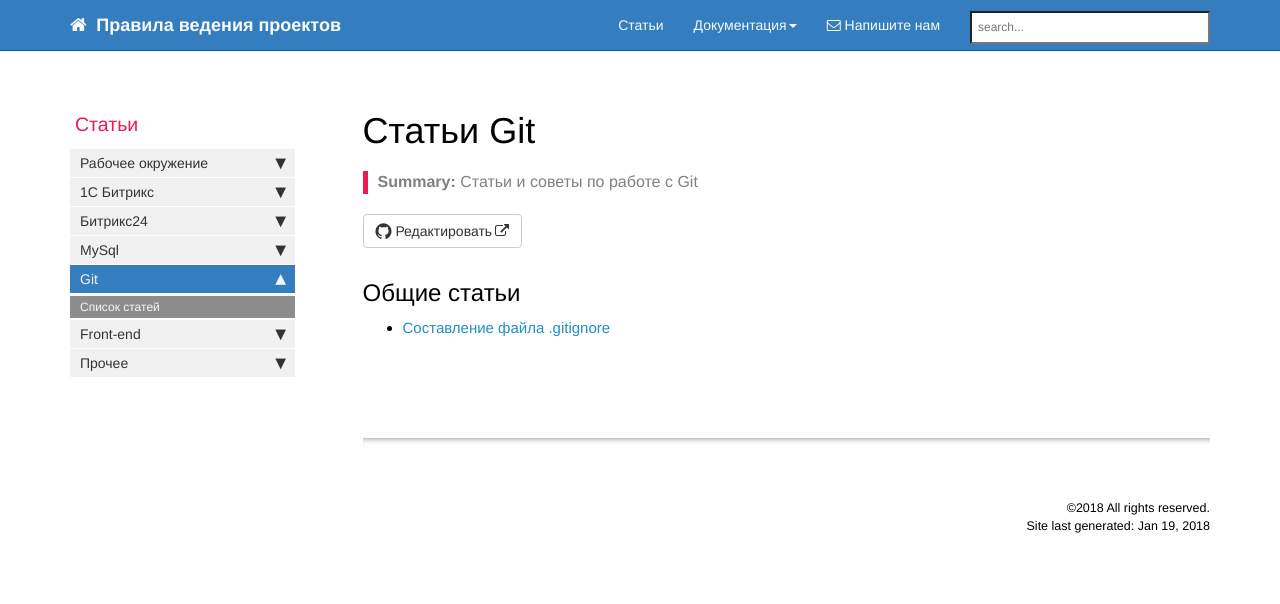
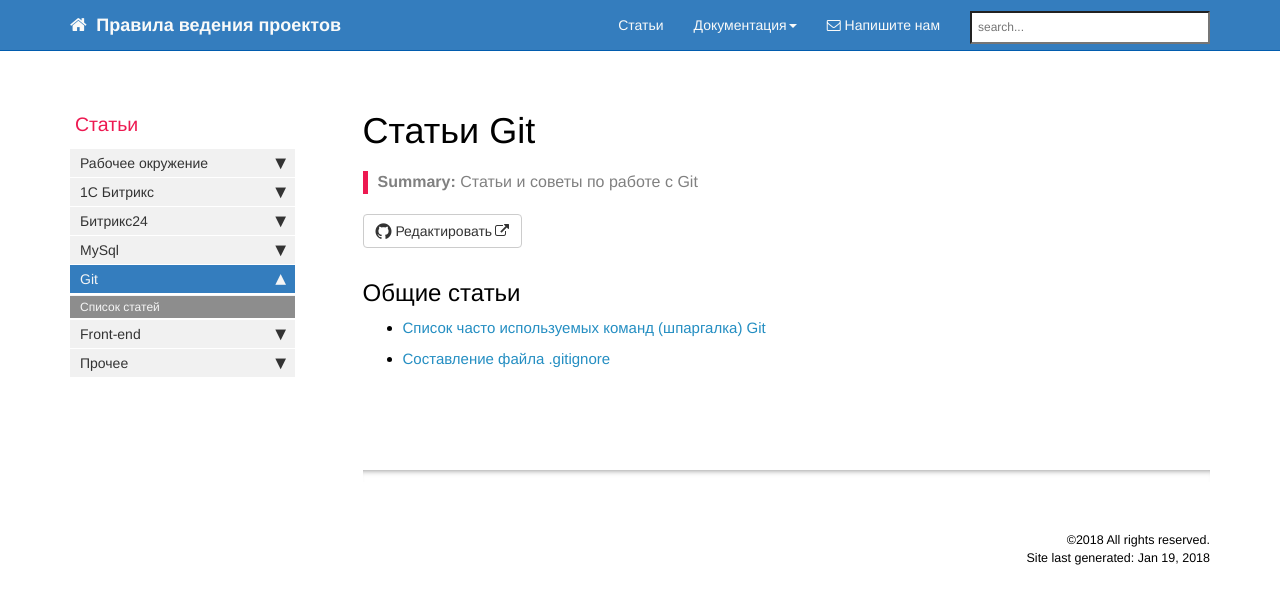
Before and after one commit to gdecider/gdecider.github.io, a Jekyll site: the page built from pages/articles/articles-g-git.md, in a window 1280 px wide. Shown: the top 604 px of the page. Built offline with Jekyll 4.4.1, drawn with Linux system fonts in a browser that asks for light colours; nearby versions of some CDN libraries; comment, search, counter and statistics services are not loaded.

Commit message:
Update articles-g-git.md

```diff
--- a/pages/articles/articles-g-git.md
+++ b/pages/articles/articles-g-git.md
@@ -10,4 +10,5 @@
 
 ## Общие статьи
 
+* [Список часто используемых команд (шпаргалка) Git](/bx_git-shpora.html)
 * [Составление файла .gitignore](/articles-git-gitignore.html)
```
